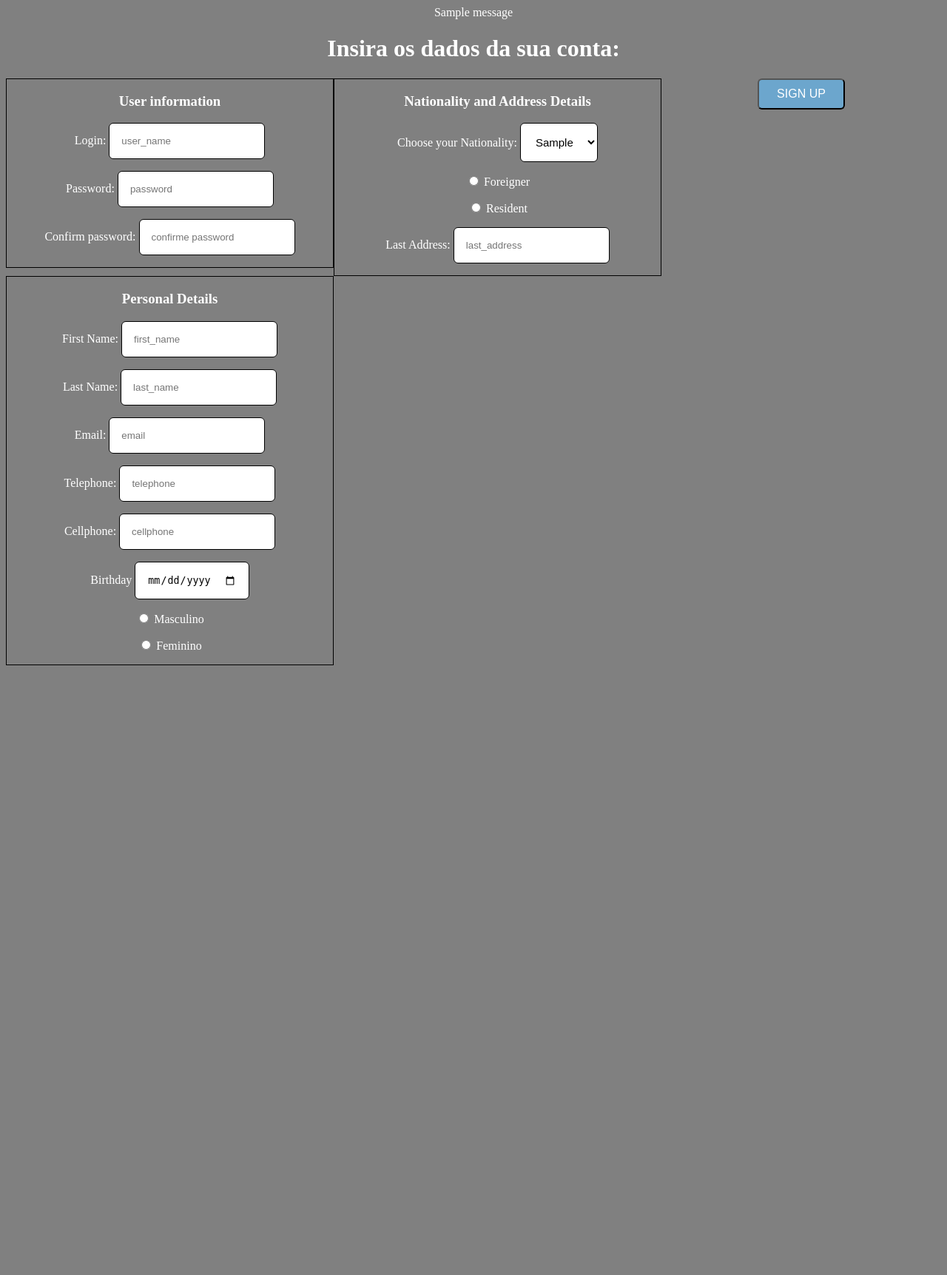
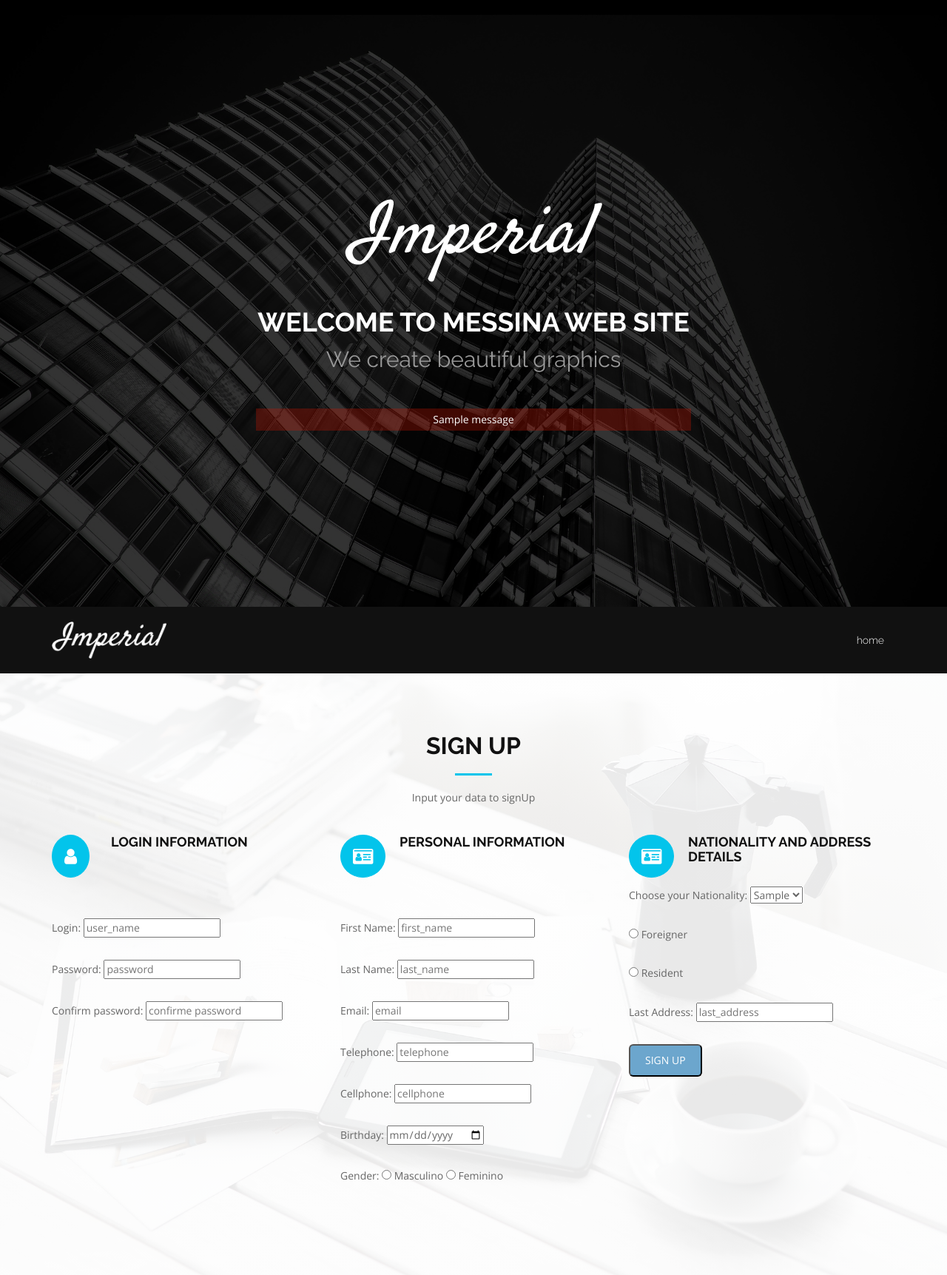
Before and after one commit to VictorMessina/Hotel, a Django app: page /signup in a window 1280 px wide. Shown: the whole page at 74% size. Before the commit the page ends 899 px from the top, so only its background shows below. Run offline with Django 3.2, Linux system fonts and the light colour scheme; tables that the repository leaves empty hold one stand-in row (values such as "Sample post"); one stand-in notice (Sample message) is shown; some libraries are stand-ins or nearby versions.

Commit message:
Added new layout for signUp page

```diff
--- a/Hotel/app/templates/app/signup.html
+++ b/Hotel/app/templates/app/signup.html
@@ -1,12 +1,30 @@
-<!DOCTYPE html>
+{% extends 'app/layout.html' %}
 
-<html lang="en" xmlns="http://www.w3.org/1999/xhtml">
-    <head>
-        <meta charset="UTF-8">
-        <!-- Main Stylesheet File -->
-        {% load staticfiles %}
-        <link rel="stylesheet" type="text/css" href=" {% static 'app/content/sign_up_style.css' %}" />
-        <title>Sign Up</title>
+{% block title %} Sign up {%endblock%}
+
+{% block scripts %}
+
+    <style>
+        /*----------BOTÕES---------*/
+        input[type="submit"],
+        #botao {
+            transition: background-color 0.35s ease-in-out;
+            background: #6CA6CD;
+            border-radius: 6px;
+            border-style: outset;
+            color: #fff;
+            cursor: pointer;
+            padding: 10px 20px;
+            text-align: center;
+            text-decoration: none;
+            text-transform: uppercase;
+            font-size: 14px;
+        }
+        input[type="submit"]:hover,
+        #botao:hover {
+            background: #FF7700;
+        }
+    </style>
 
     <script type="text/javascript">
         var pNumber;
@@ -28,32 +46,74 @@
             }
         }
     </script>
-    </head>
-    <body>
+
+{% endblock %}
+
+{% block messages %}
+
     <!-- Display messages -->
 
     {% if messages %}
         {% for message in messages %}
-                {{message}}
+                <p class="error">{{message}}</p>
         {% endfor %}
     {% endif %}
 
-        <h1> Insira os dados da sua conta: </h1>
+{% endblock %}
 
+{% block standard_nav %}
+    <a href="/">home</a>
+{% endblock %}
+
+{% block body %}
+
+<!--========================== Sign up Section ============================ -->
+
+    <section id="signUp">
         <form method="post">
             {% csrf_token %}
+            <div class="container wow fadeInUp">
               <div class="row">
-                <div class="block">
-                    <h3>User information</h3>
-                    <p> Login: <input type="text" name="user_name" placeholder="user_name" maxlength="10" required/> </p>
-                    <p> Password: <input type="password" name="password"  placeholder="password" required/> </p>
-                    <p> Confirm password: <input type="password" name="password2" placeholder="confirme password" required/> </p>
+                <div class="col-md-12">
+                  <h3 class="section-title">Sign up</h3>
+                  <div class="section-title-divider"></div>
+                  <p class="section-description"> Input your data to signUp </p>
                 </div>
               </div>
 
               <div class="row">
-                <div class="block">
-                    <h3>Nationality and Address Details</h3>
+
+                <div class="col-md-4 user-item">
+                  <div class="user-icon"><i class="fa fa-user"></i></div>
+                  <h4 class="user-title"><a href=""> Login information </a></h4>
+                  <p class="user-description">
+                        <br/><br/>
+                        <p> Login: <input type="text" name="user_name" placeholder="user_name" maxlength="10" required/> </p>
+                        <p> Password: <input type="password" name="password"  placeholder="password" required/> </p>
+                        <p> Confirm password: <input type="password" name="password2" placeholder="confirme password" required/> </p>
+                  </p>
+                </div>
+
+                <div class="col-md-4 user-item">
+                  <div class="user-icon"><i class="fa fa-id-card"></i></div>
+                  <h4 class="user-title"><a href=""> Personal information </a></h4>
+                  <p class="user-description">
+                      <br/><br/>
+                        <p> First Name: <input type="text" name="first_name" placeholder="first_name" required/></p>
+                        <p> Last Name: <input  type="text" name="last_name" placeholder="last_name" required/></p>
+                        <p> Email: <input type="email" name="email"  placeholder="email" required/></p>
+                        <p> Telephone: <input type="tel" name="telephone" placeholder="telephone" required/></p>
+                        <p> Cellphone: <input type="tel" name="cellphone" placeholder="cellphone" required/></p>
+                        <p> Birthday: <input type="date" name="birthday" placeholder="dd/mm/yyyy" required></p>
+                        <p> Gender:
+                         <input type="radio" name="gender" value="masculino" /> Masculino
+                         <input type="radio" name="gender" value="feminino" /> Feminino </p>
+                </div>
+
+                <div class="col-md-4 user-item">
+                  <div class="user-icon"><i class="fa fa-id-card"></i></div>
+                  <h4 class="user-title"><a href=""> Nationality and Address Details </a></h4>
+                  <p class="user-description">
                         <p> Choose your Nationality: <select name="nationality" required>
                             {% for nationality in all_nationality %}
                                 <option value="{{nationality.nationality_id}}">{{nationality.country}}</option>
@@ -73,24 +133,11 @@
                         </div>
 
                         <p> Last Address: <input type="text" name="last_address" placeholder="last_address" required/></p>
+                        <input type="hidden" name="description" value="cliente"/>
+                        <input type="submit" value="Sign Up">
                 </div>
             </div>
-
-            <div class="row">
-                <div class="block">
-                    <h3>Personal Details</h3>
-                    <p> First Name: <input type="text" name="first_name" placeholder="first_name" required/></p>
-                    <p> Last Name: <input  type="text" name="last_name" placeholder="last_name" required/></p>
-                    <p> Email: <input type="email" name="email"  placeholder="email" required/></p>
-                    <p> Telephone: <input type="tel" name="telephone" placeholder="telephone" required/></p>
-                    <p> Cellphone: <input type="tel" name="cellphone" placeholder="cellphone" required/></p>
-                    <p> Birthday <input type="date" name="birthday" placeholder="dd/mm/yyyy" required></p>
-                    <p> <input type="radio" name="gender" value="masculino" /> Masculino </p>
-                    <p> <input type="radio" name="gender" value="feminino" /> Feminino </p>
-                    <input type="hidden" name="description" value="cliente"/>
             </div>
-            </div>
-            <input type="submit" value="Sign Up">
             </form>
-    </body>
-</html>
+      </section>
+{% endblock %}
```
Lines whose indentation alone changed are shown as unchanged.
